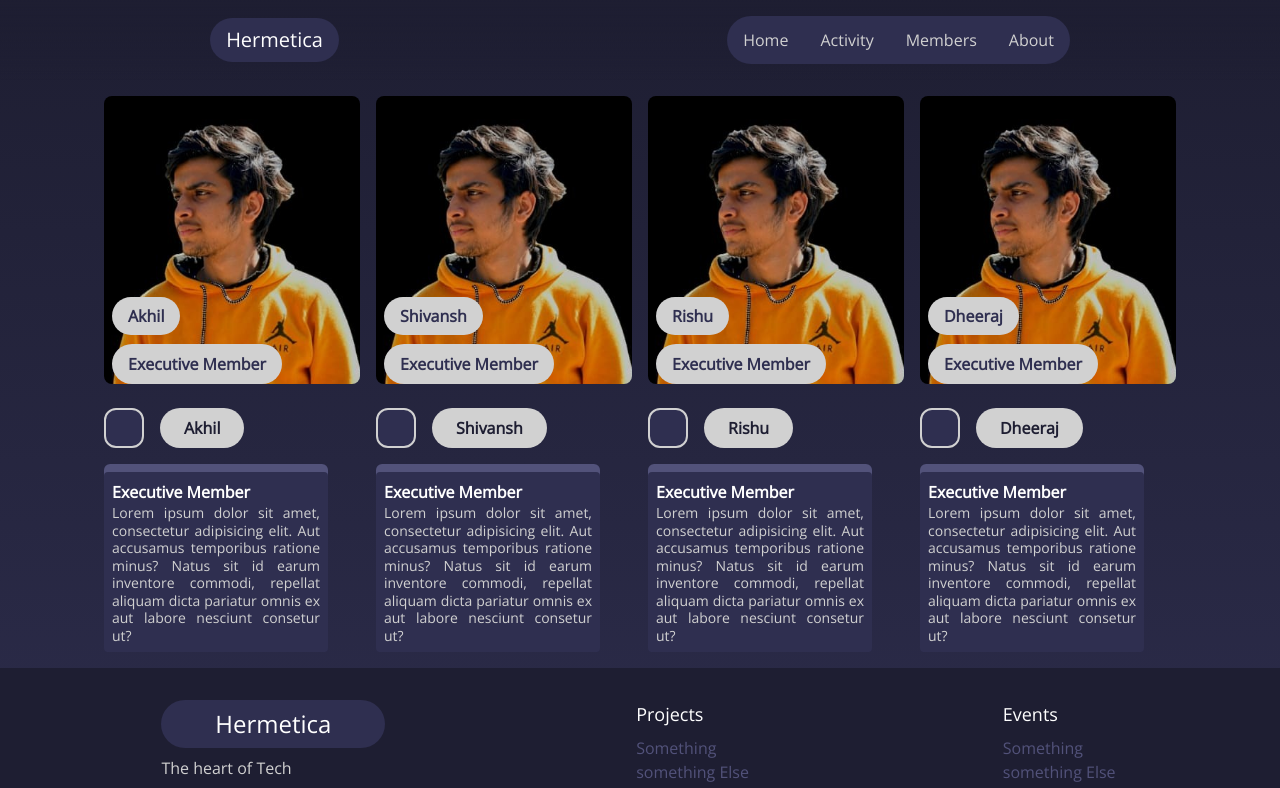
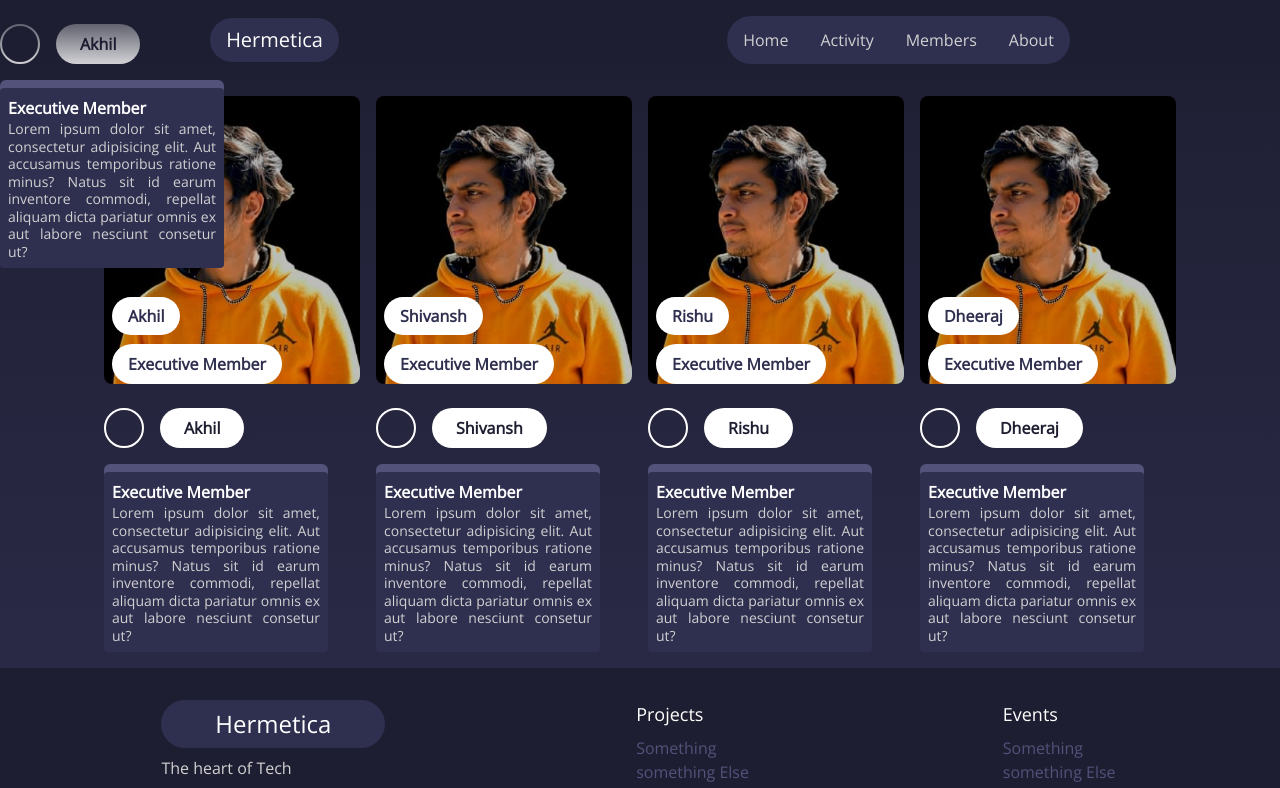
Before and after one commit to akhil683/Akhil_Portfolio, a React (Vite) app in the folder hermetica/: page /members in a window 1280 px wide. Shown: the top 788 px of the page. Built offline with nearby package versions, Linux system fonts and the light colour scheme.

Commit message:
added mouse effect to members page

```diff
--- a/hermetica/src/components/MemberCard.jsx
+++ b/hermetica/src/components/MemberCard.jsx
@@ -7,8 +7,8 @@ const MemberCard = ({ member }) => {
     <div className='flex flex-col max-sm:full'>
               <div className='relative'>
                 <div className='absolute left-2 bottom-0 text-iconBg font-semibold'>
-                  <span className='px-4 py-2 rounded-full bg-subMainText hover:bg-violet hover:text-mainText duration-200'>{name}</span>
-                  <p className='px-4 py-2 mt-4 rounded-full bg-subMainText hover:bg-violet hover:text-mainText duration-200'>{position}</p>
+                  <span className='px-4 py-2 rounded-full bg-mainText hover:bg-violet hover:text-mainText duration-200'>{name}</span>
+                  <p className='px-4 py-2 mt-4 rounded-full bg-mainText hover:bg-violet hover:text-mainText duration-200'>{position}</p>
                 </div>
                 <div className='sm:w-64 w-full sm:h-72 bg-violet rounded-lg overflow-hidden'>
                   <img className='w-full sm:h-full object-cover' src={imageURL} alt="" />
@@ -16,8 +16,8 @@ const MemberCard = ({ member }) => {
               </div>
               <div className='w-56 mt-6 font-semibold max-sm:hidden'>
                 <div className='flex gap-4 text-center'>
-                  <div className='w-10 bg-iconBg border-2 border-subMainText rounded-xl'></div>
-                  <p className='py-2 px-6 rounded-full bg-subMainText text-mainBg'>{name}</p>
+                  <div className='w-10 bg-transparent border-2 border-mainText rounded-full'></div>
+                  <p className='py-2 px-6 rounded-full bg-mainText text-mainBg'>{name}</p>
                 </div>
                 <div className='pt-2 backdrop-blur-md mt-4 bg-iconbgHover rounded-md'>
                     <div className='p-2 bg-iconBg rounded'>
--- a/hermetica/src/routes/Members.jsx
+++ b/hermetica/src/routes/Members.jsx
@@ -1,6 +1,7 @@
-import React from 'react';
+import React, { useEffect } from 'react';
 import Profile from '../assets/profile.jpg';
 import MemberCard from '../components/MemberCard';
+import { motion, useMotionValue, useSpring } from 'framer-motion';
 
 const Members = () => {
   const Members = [
@@ -30,6 +31,27 @@ const Members = () => {
     },
   ]
 
+  const cursorSize = 20;
+  const mouse = {
+    x: useMotionValue(0),
+    y: useMotionValue(0),
+  }
+  const smoothOptions = { damping: 50, stiffness: 200, mass: 0.2 };
+  const smoothMouse = {
+    x: useSpring(mouse.x, smoothOptions),
+    y: useSpring(mouse.y, smoothOptions),
+  }
+  const manageMouseMove = (e) => {
+    const { clientX, clientY } = e;
+    mouse.x.set(clientX - cursorSize);
+    mouse.y.set(clientY - cursorSize);
+  }
+
+  useEffect(() => {
+    window.addEventListener("mousemove", manageMouseMove)
+    return () => {window.removeEventListener("mousemove",manageMouseMove)}
+  });
+
   return (
     <div className='m-4'>
       <div>
@@ -40,6 +62,21 @@ const Members = () => {
             )})}
         </div>
 
+        <motion.div
+          className='w-56 fixed mt-6 font-semibold max-sm:hidden  pointer-events-none'
+          style={{left: smoothMouse.x, top: smoothMouse.y}}
+        >
+                <div className='flex gap-4 text-center'>
+                  <div className='w-10 bg-transparent border-2 border-mainText rounded-full'></div>
+                  <p className='py-2 px-6 rounded-full bg-mainText text-mainBg'>Akhil</p>
+                </div>
+                <div className='pt-2 backdrop-blur-md mt-4 bg-iconbgHover rounded-md'>
+                    <div className='p-2 bg-iconBg rounded'>
+                      <span>Executive Member</span>
+                      <p className=' font-normal text-sm leading-tight text-subMainText text-justify'>Lorem ipsum dolor sit amet, consectetur adipisicing elit. Aut accusamus temporibus ratione minus? Natus sit id earum inventore commodi, repellat aliquam dicta pariatur omnis ex aut labore nesciunt consetur ut?</p>
+                    </div>
+                </div>
+              </motion.div>
       </div>
     </div>
   )
```
